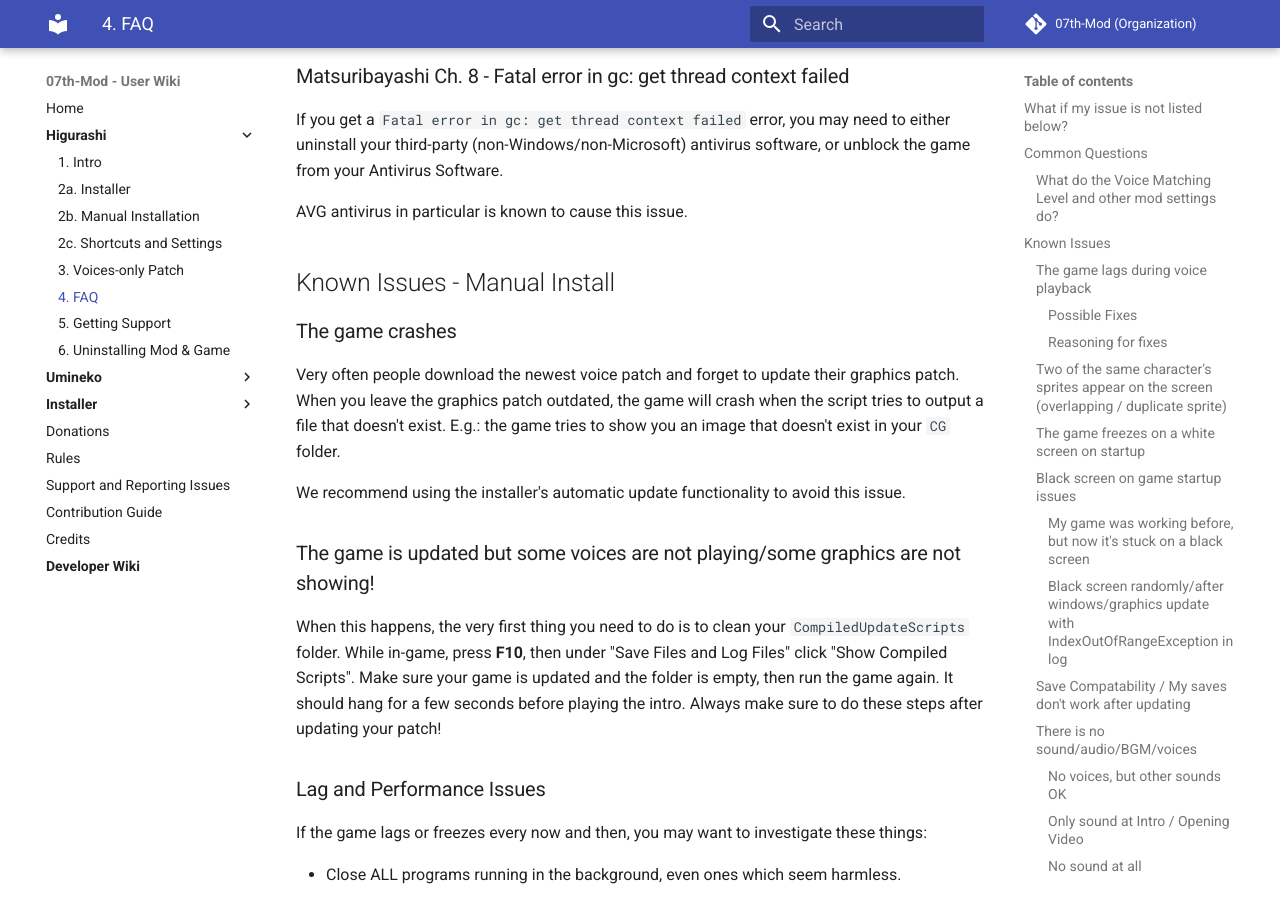
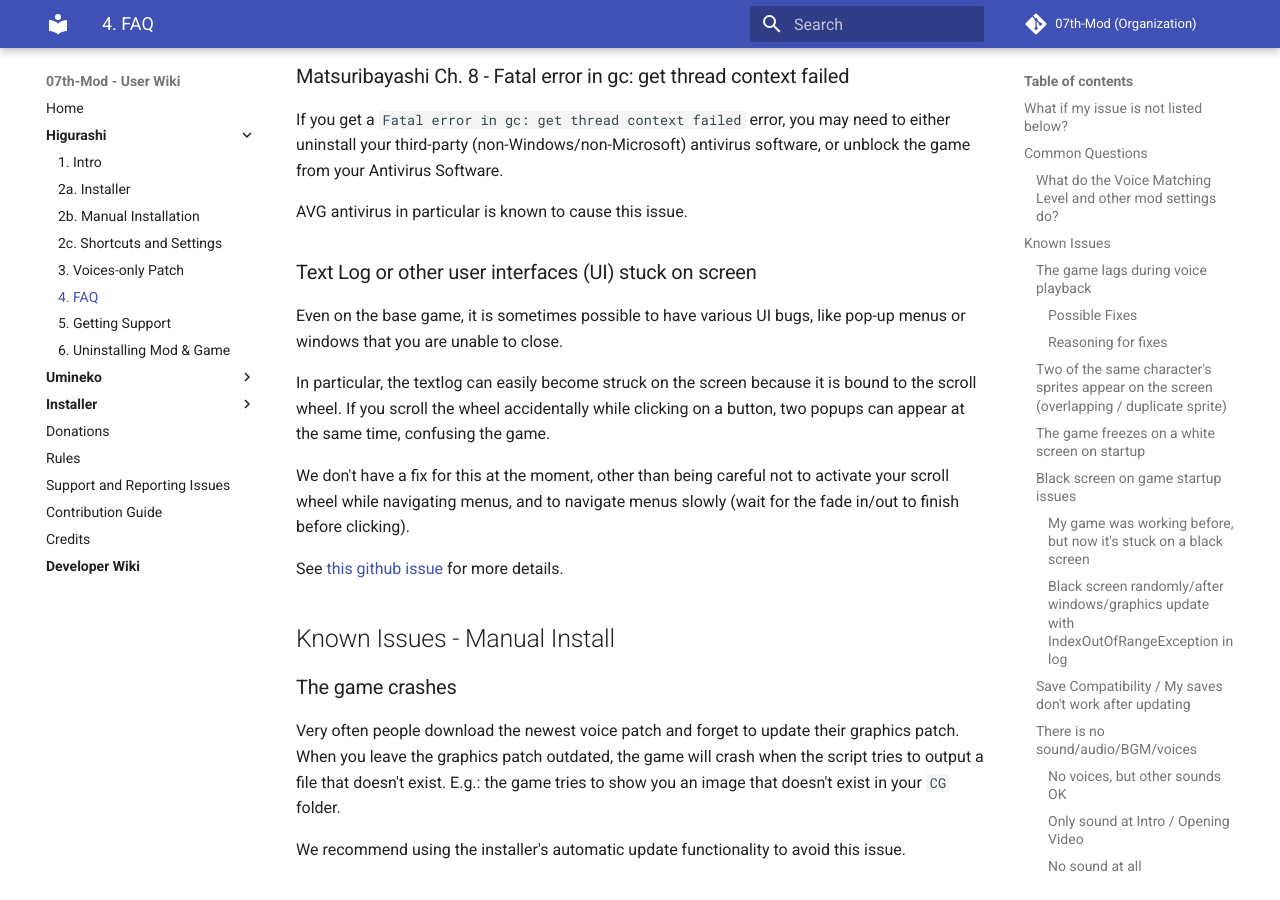
Before and after one commit to 07th-mod/wiki, an MkDocs documentation site: the page built from docs/Higurashi/FAQ.md, in a window 1280 px wide and 900 px high, scrolled down 4569 px. Built offline with MkDocs 1.6.1 and Material for MkDocs 9.7.7, drawn with Linux system fonts in a browser that asks for light colours; some of the changed text lies outside the part shown.

Commit message:
Add note about text log/UI stuck on screen
See https://github.com/07th-mod/higurashi-assembly/issues/60

```diff
--- a/docs/Higurashi/FAQ.md
+++ b/docs/Higurashi/FAQ.md
@@ -68,13 +68,12 @@
 
 #### Black screen randomly/after windows/graphics update with `IndexOutOfRangeException` in log
 
-If you have a black screen, and also have a `IndexOutOfRangeException: Array index is out of range.
-at UnityEngine.Display.RecreateDisplayList (System.IntPtr[] nativeDisplay) [0x00000] in <filename unknown>:0`
+If you have a black screen, and also have a `IndexOutOfRangeException: Array index is out of range. at UnityEngine.Display.RecreateDisplayList (System.IntPtr[] nativeDisplay) [0x00000] in <filename unknown>:0`
 in your game log, you probably have this problem.
 
 This issue can affect all Unity games, not just Higurashi, and has to do with aspect ratio options in your graphics card control panel. See the second reply on [this steam forum post](https://steamcommunity.com/discussions/forum/1/1480982971174752598/) for details on how to fix this issue in Nvidia Control Panel (and also for Intel, AMD further in the thread).
 
-### Save Compatability / My saves don't work after updating
+### Save Compatibility / My saves don't work after updating
 
 Saves between different releases of our mod are not compatible.
 
@@ -143,6 +142,16 @@
 If you get a `Fatal error in gc: get thread context failed` error, you may need to either uninstall your third-party (non-Windows/non-Microsoft) antivirus software, or unblock the game from your Antivirus Software.
 
 AVG antivirus in particular is known to cause this issue.
+
+### Text Log or other user interfaces (UI) stuck on screen
+
+Even on the base game, it is sometimes possible to have various UI bugs, like pop-up menus or windows that you are unable to close.
+
+In particular, the textlog can easily become struck on the screen because it is bound to the scroll wheel. If you scroll the wheel accidentally while clicking on a button, two popups can appear at the same time, confusing the game.
+
+We don't have a fix for this at the moment, other than being careful not to activate your scroll wheel while navigating menus, and to navigate menus slowly (wait for the fade in/out to finish before clicking).
+
+See [this github issue](https://github.com/07th-mod/higurashi-assembly/issues/60) for more details.
 
 ## Known Issues - Manual Install
 
```
